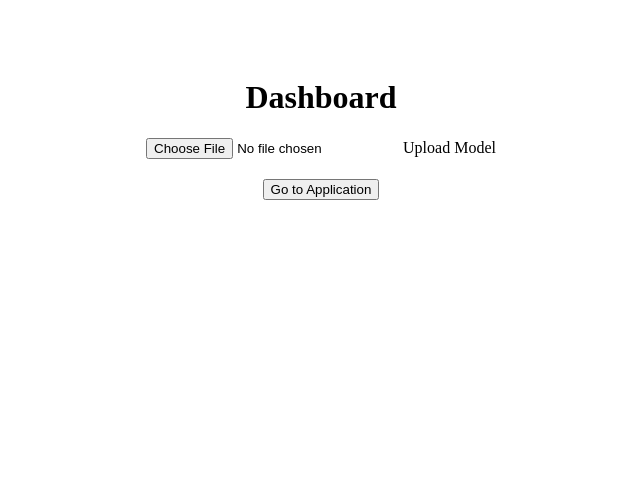
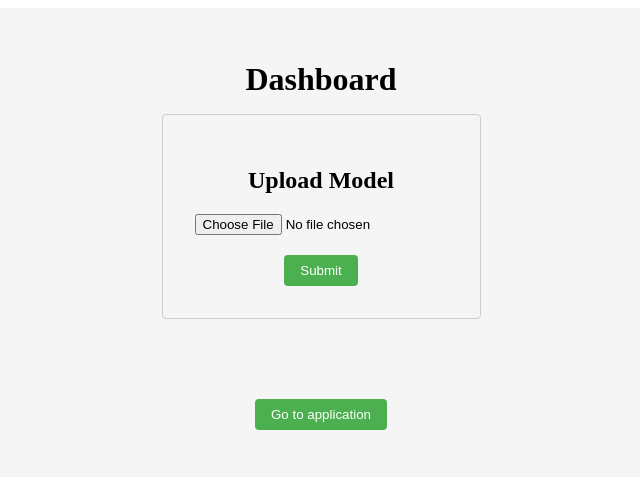
Before and after one commit to Sanskarv417/Rzp_Hackathon, a Flask app: page / in a window 1280 px wide. Shown: the top 477 px of the page, without its empty margins (319-959 px from the left). Run offline with Flask 3, Linux system fonts and the light colour scheme; parts of the project's set-up code (start-up, migrations or seed data) failed here and were passed over; some libraries are stand-ins or nearby versions.

Commit message:
add a dashboard

```diff
--- a/app.py
+++ b/app.py
@@ -20,7 +20,13 @@ def home():
 def upload():
     model_file = request.form['modelfile']
 
-    #######work on model goes here########
+    # Work on the model using the model_file
+
+    # Redirect to www.google.com
+    return redirect("http://www.google.com")
+
+@app.route('/application', methods=['POST'])
+def application():
     return render_template('dashboard.html')
 
 with open('model.pkl', 'rb') as f:
--- a/template/home.html
+++ b/template/home.html
@@ -1,4 +1,4 @@
-<!DOCTYPE html>
+<!-- <!DOCTYPE html>
 <html>
 <head>
   <title>Home</title>
@@ -17,4 +17,134 @@
 </form>
   </div>
 </body>
+</html> -->
+
+<!DOCTYPE html>
+<html>
+<head>
+  <title>Home</title>
+  <link rel="stylesheet" href={{url_for('static', filename="style.css" )}}>
+  <style>
+    /* Additional inline styles */
+    .dashboard-container {
+      background-color: #f5f5f5;
+      padding: 2rem;
+    }
+
+    .container {
+      max-width: 400px;
+      margin: 0 auto;
+      padding: 2rem;
+      border: 1px solid #ccc;
+      border-radius: 4px;
+      text-align: center;
+    }
+
+    h1 {
+      margin-bottom: 1rem;
+    }
+
+    .upload-container {
+      display: flex;
+      align-items: center;
+      justify-content: center;
+      margin-bottom: 1rem;
+    }
+
+    .upload-label {
+      display: flex;
+      align-items: center;
+      justify-content: center;
+      cursor: pointer;
+      background-color: #f5f5f5;
+      border: 1px solid #ddd;
+      border-radius: 4px;
+      padding: 0.5rem 1rem;
+      width: 200px;
+      transition: background-color 0.3s;
+    }
+
+    .upload-label:hover {
+      background-color: #e5e5e5;
+    }
+
+    .file-input {
+      display: none;
+    }
+
+    .upload-text {
+      margin-left: 0.5rem;
+    }
+
+    .upload-button {
+      background-color: #4caf50;
+      color: white;
+      padding: 0.5rem 1rem;
+      border: none;
+      border-radius: 4px;
+      cursor: pointer;
+      transition: background-color 0.3s;
+    }
+
+    .upload-button:hover {
+      background-color: #45a049;
+    }
+
+    .file-container {
+      display: grid;
+      grid-template-columns: repeat(auto-fit, minmax(200px, 1fr));
+      grid-gap: 1rem;
+    }
+
+    .file-box {
+      display: flex;
+      align-items: center;
+      justify-content: center;
+      cursor: pointer;
+      background-color: #f5f5f5;
+      border: 1px solid #ddd;
+      border-radius: 4px;
+      padding: 0.5rem;
+      transition: background-color 0.3s;
+    }
+
+    .file-box:hover {
+      background-color: #e5e5e5;
+    }
+
+    .file-name {
+      text-align: center;
+    }
+
+    .custom-container {
+      background-color: #f5f5f5;
+      padding: 1rem;
+      text-align: center;
+    }
+  </style>
+</head>
+<body>
+  <div class="dashboard-container">
+    <h1>Dashboard</h1>
+    <form id="model-upload-form" action="{{url_for('upload')}}" method="post">
+      <div class="upload-container">
+        <div class="container">
+          <h2>Upload Model</h2>
+          <div class="upload-box">
+            <input type="file" id="model-upload" name="modelfile" accept=".pkl" />
+            <!-- <label for="model-upload">Upload Model</label> -->
+          </div>
+          <button type="submit" class="upload-button" name="submit">Submit</button>
+        </div>
+      </div>
+    </form>
+  </div>
+  <div class="dashboard-container">
+    <form id="model-upload-form" action="{{url_for('application')}}" method="post">
+      <div class="upload-container">
+          <button type="submit" class="upload-button" name="submit">Go to application</button>
+      </div>
+    </form>
+  </div>
+</body>
 </html>
```
Also changed, not shown: template/dashboard.html (+91 -1 lines).
